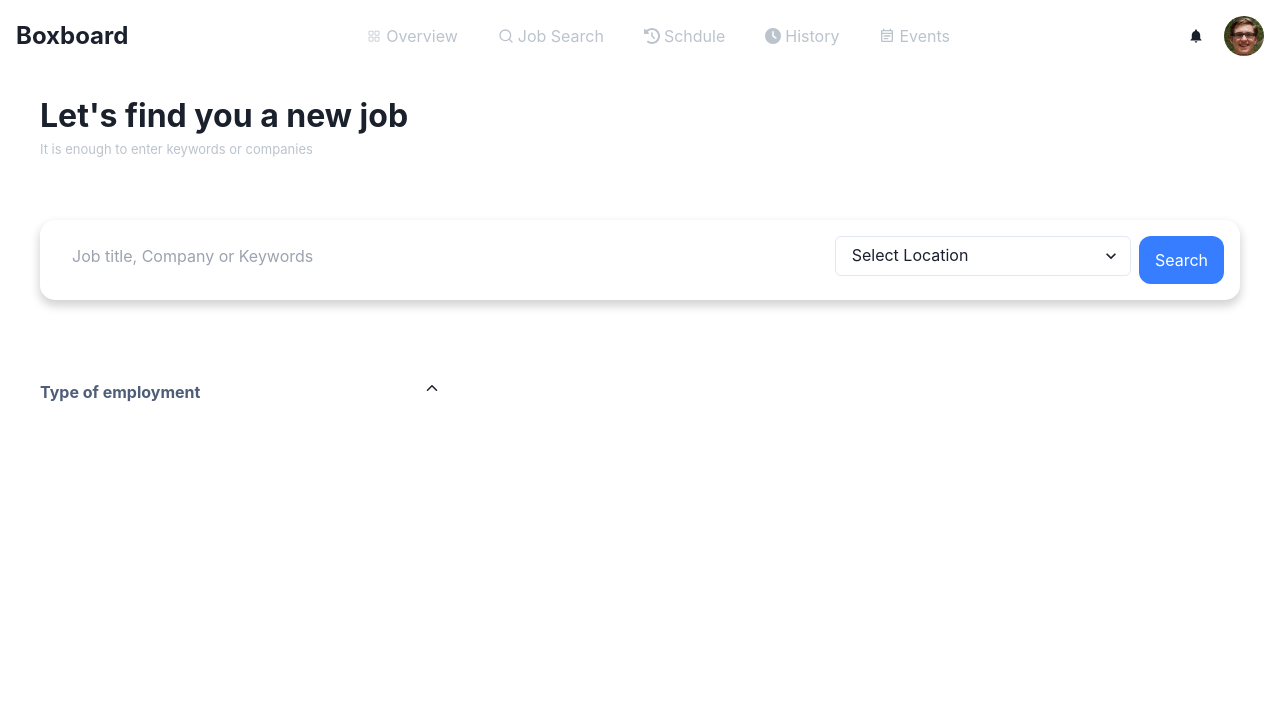
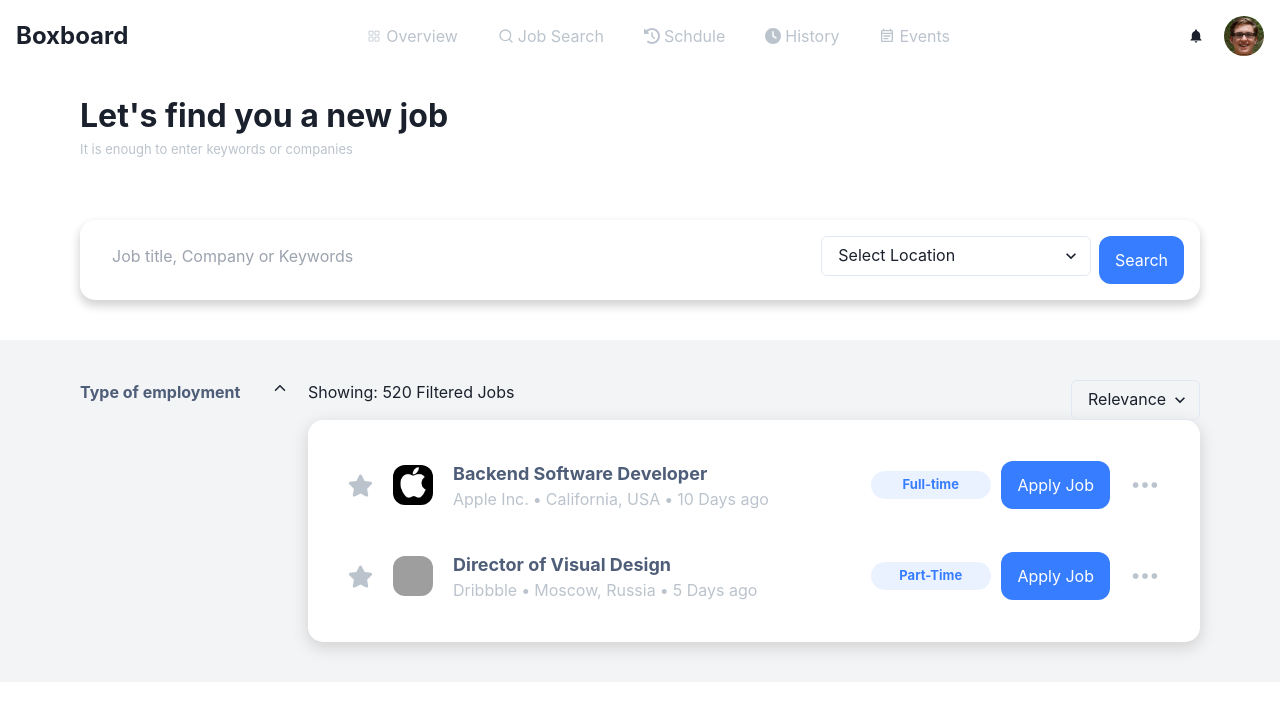
Before and after one commit to Raihan-21/baysa-hr-app, a Next.js app: page /jobs in a window 1280 px wide. Shown: the top 702 px of the page. Built offline with nearby package versions, Linux system fonts and the light colour scheme; grey boxes are pictures that could not be loaded.

Commit message:
create job item component

```diff
--- a/src/components/molecules/Heading.tsx
+++ b/src/components/molecules/Heading.tsx
@@ -14,7 +14,7 @@ const Heading = ({
     <Flex
       justifyContent={"space-between"}
       alignItems={"center"}
-      paddingX={10}
+      paddingX={20}
       paddingY={5}
     >
       <Box>
--- a/src/components/organisms/Card.tsx
+++ b/src/components/organisms/Card.tsx
@@ -1,7 +1,7 @@
 import { Box } from "@chakra-ui/react";
 import React, { ReactElement } from "react";
 
-const Card = ({ children }: { children: ReactElement[] }) => {
+const Card = ({ children }: { children: ReactElement | ReactElement[] }) => {
   return (
     <Box
       backgroundColor={"white"}
--- /dev/null
+++ b/src/components/organisms/JobItem.tsx
@@ -0,0 +1,76 @@
+import { Box, Flex, Grid, GridItem, Img, Text } from "@chakra-ui/react";
+import React, { useState } from "react";
+
+import { BsThreeDots } from "react-icons/bs";
+import { FaStar } from "react-icons/fa";
+
+import Pills from "../molecules/Pills";
+import Button from "../atoms/Button";
+
+interface JobType {
+  image: string;
+  position: string;
+  company: string;
+  location: string;
+  type: {
+    text: string;
+    value: string;
+  };
+  created_at: string;
+}
+
+const JobItem = ({ data }: { data: JobType }) => {
+  const [isFavorite, setIsFavorite] = useState<boolean>(false);
+  return (
+    <Flex
+      alignItems={"center"}
+      columnGap={5}
+      padding={5}
+      backgroundColor={isFavorite ? "secondaryblue" : "white"}
+      borderRadius={15}
+    >
+      <FaStar
+        color={isFavorite ? "#FFAB00" : "#BBC3CC"}
+        size={25}
+        cursor={"pointer"}
+        onClick={() => setIsFavorite(!isFavorite)}
+      />
+      <Grid templateColumns={"repeat(6, 1fr)"} alignItems={"center"} flex={1}>
+        <GridItem colSpan={4}>
+          <Flex columnGap={5} alignItems={"center"}>
+            <Img src={data.image} width={10} height={10} borderRadius={12} />
+            <Box>
+              <Text
+                fontWeight={"bold"}
+                fontSize={"large"}
+                color={"secondarygray"}
+              >
+                {data.position}
+              </Text>
+              <Flex color={"thirdgray"} columnGap={1}>
+                <Text>{data.company}</Text>•<Text>{data.location}</Text>•
+                <Text>{data.created_at}</Text>
+              </Flex>
+            </Box>
+          </Flex>
+        </GridItem>
+        <GridItem>
+          <Pills
+            text={data.type.text}
+            bgColor="secondaryblue"
+            textColor="primary"
+            boldText
+          />
+        </GridItem>
+        <GridItem colSpan={1}>
+          <Flex alignItems={"center"} justifyContent={"end"} columnGap={5}>
+            <Button>Apply Job</Button>
+          </Flex>
+        </GridItem>
+      </Grid>
+      <BsThreeDots size={30} color="#BBC3CC" cursor={"pointer"} />
+    </Flex>
+  );
+};
+
+export default JobItem;
--- a/src/pages/index.tsx
+++ b/src/pages/index.tsx
@@ -73,7 +73,7 @@ export default function Home() {
         templateColumns={"repeat(3, 1fr)"}
         columnGap={5}
         backgroundColor={"bggray"}
-        paddingX={10}
+        paddingX={20}
         paddingY={10}
       >
         <GridItem colSpan={2}>
--- a/src/pages/jobs.tsx
+++ b/src/pages/jobs.tsx
@@ -1,5 +1,7 @@
 import Heading from "@/components/molecules/Heading";
 import Pills from "@/components/molecules/Pills";
+import Card from "@/components/organisms/Card";
+import JobItem from "@/components/organisms/JobItem";
 import Searchbar from "@/components/organisms/Searchbar";
 import {
   Box,
@@ -8,26 +10,58 @@ import {
   Flex,
   Grid,
   GridItem,
+  Select,
   Text,
   VStack,
   useDisclosure,
 } from "@chakra-ui/react";
-import React from "react";
+import React, { useState } from "react";
 
 import { IoChevronUp } from "react-icons/io5";
 
 const Jobs = () => {
   const { isOpen, onToggle } = useDisclosure();
+
+  const [jobList, setJobList] = useState([
+    {
+      image: "/apple-logo.png",
+      position: "Backend Software Developer",
+      company: "Apple Inc.",
+      location: "California, USA",
+      type: {
+        value: "fulltime",
+        text: "Full-time",
+      },
+      created_at: "10 Days ago",
+    },
+    {
+      image: "/dribbble-logo.png",
+      position: "Director of Visual Design",
+      company: "Dribbble",
+      location: "Moscow, Russia",
+      type: {
+        value: "parttime",
+        text: "Part-Time",
+      },
+      created_at: "5 Days ago",
+    },
+  ]);
   return (
     <Box>
       <Heading
         title="Let's find you a new job"
         desc="It is enough to enter keywords or companies"
       />
-      <Box padding={10}>
+      <Box paddingX={20} paddingY={10}>
         <Searchbar />
       </Box>
-      <Grid templateColumns={"repeat(3, 1fr)"} padding={10}>
+      <Grid
+        templateColumns={"repeat(5, 1fr)"}
+        paddingX={20}
+        paddingY={10}
+        columnGap={5}
+        backgroundColor={"bggray"}
+      >
         <GridItem colSpan={1}>
           <Flex
             justifyContent={"space-between"}
@@ -99,7 +133,19 @@ const Jobs = () => {
             </VStack>
           </Collapse>
         </GridItem>
-        <GridItem colSpan={2}></GridItem>
+        <GridItem colSpan={4}>
+          <Flex justifyContent={"space-between"}>
+            <Text>Showing: 520 Filtered Jobs</Text>
+            <Select width={"fit-content"}>
+              <option>Relevance</option>
+            </Select>
+          </Flex>
+          <Card>
+            <Box padding={5}>
+              {jobList.length && jobList.map((job) => <JobItem data={job} />)}
+            </Box>
+          </Card>
+        </GridItem>
       </Grid>
     </Box>
   );
```
